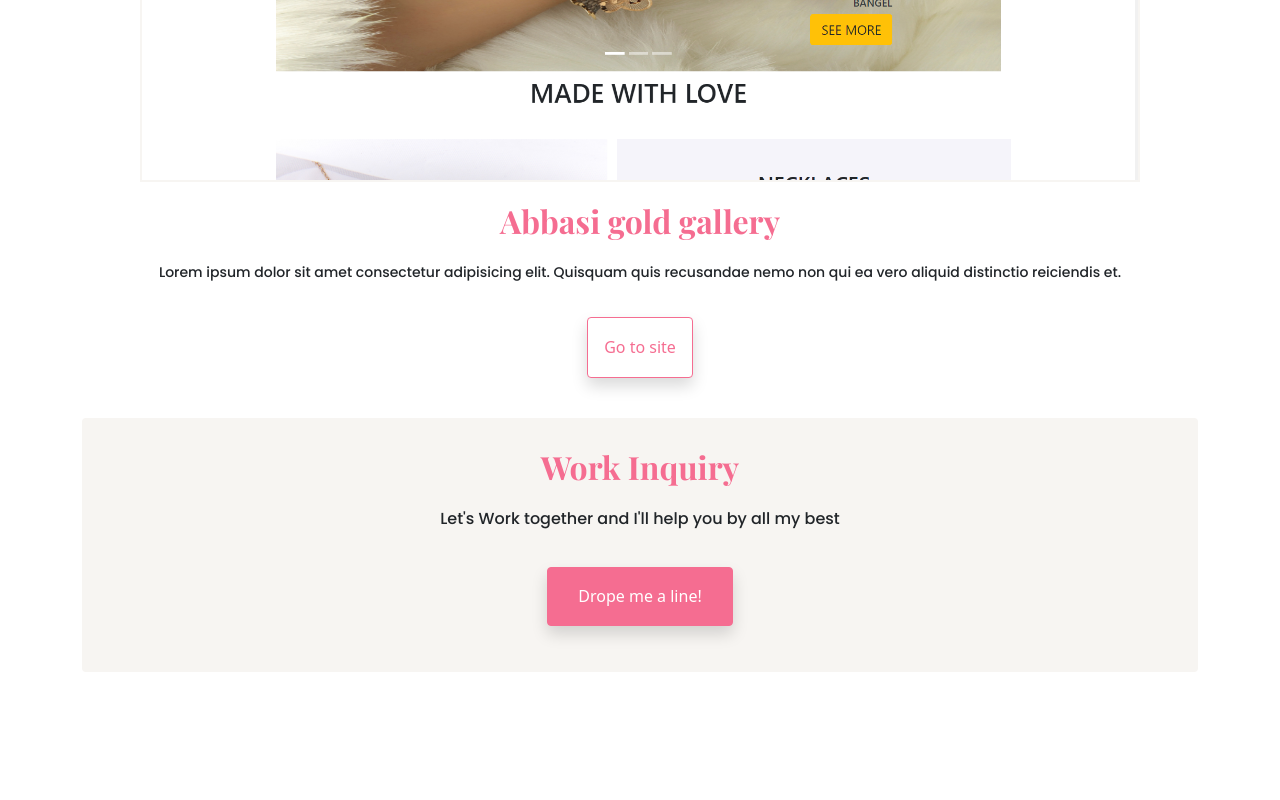
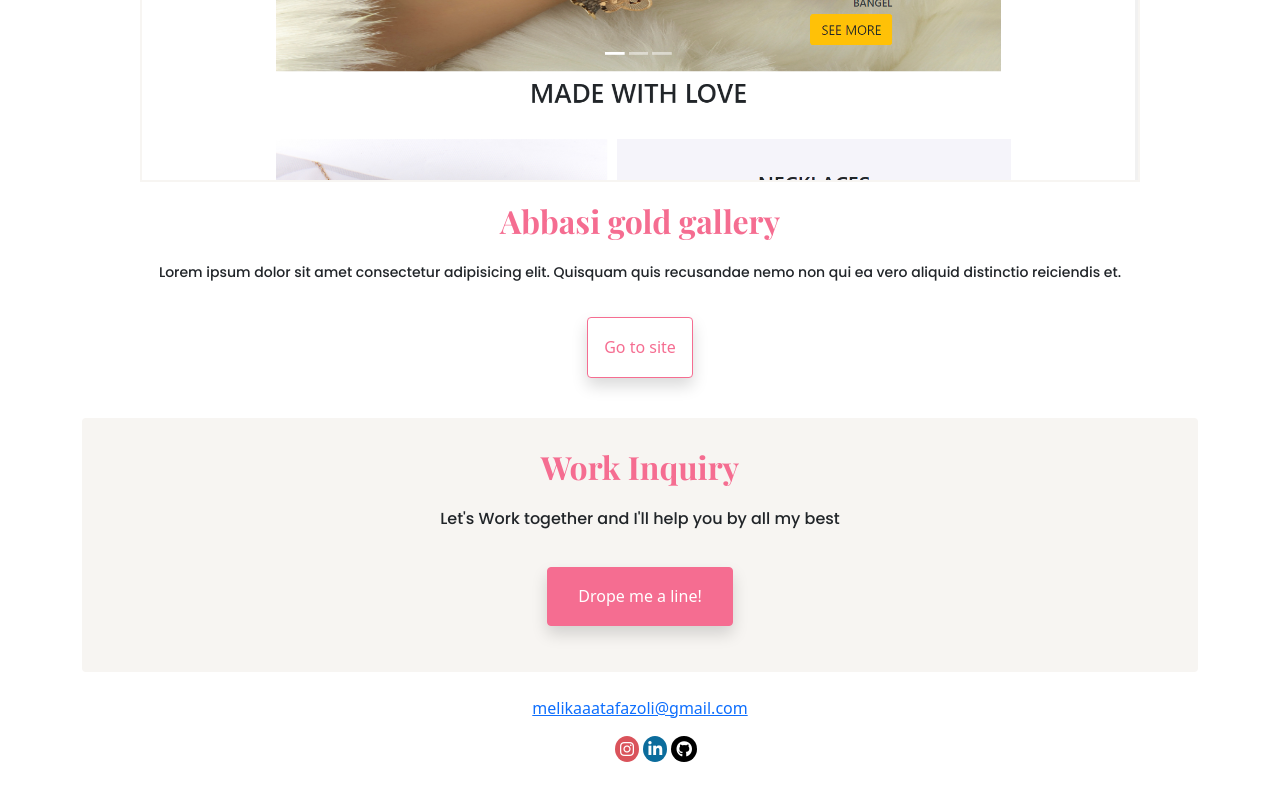
Before and after one commit to melika760/portfolio-project, a plain HTML site: page index.html in a window 1280 px wide. Shown: the part 2192-2992 px from the top of the page. Before the commit the page ends 2936 px from the top, so only its background shows below. Drawn offline with nearby package versions, Linux system fonts and the light colour scheme.

Commit message:
add footer

```diff
--- a/index.html
+++ b/index.html
@@ -126,7 +126,7 @@
       </div>
     </div>
 </div>
-<div class="work-inquery text-center mt-4">
+<div class="work-inquery text-center mt-4 mb-4">
    <h2>Work Inquiry</h2>
       <p>Let's Work together and I'll help you by all my best</p>
       <a class="btn btn-talk shadow  mb-3 " id="btn-contact" href="/popup.html" target="popup"
@@ -135,10 +135,17 @@
     </a>
 
 </div>
-<!-- <footer class="text-center">
-  <a href="mailto:melikaaatafazoli@gmail.com">melikaaatafazoli@gmail.com</a>
+<footer class="text-center" >
+  <a href="mailto:melikaaatafazoli@gmail.com"class="">melikaaatafazoli@gmail.com</a>
+  <ul class="socialmedia mt-2">
+    <li class="mr-2 mt-2"><a href=""><i class="fa fa-instagram p-color  fa-x" ></i></a> </li>
+    <li class="mr-2 mt-2"><a href="https://www.linkedin.com/in/melika-tafazoli-45724020b/"><i class="fa fa-linkedin t-color fa-x" aria-hidden="true"></i></a></li>
 
-</footer> -->
+    <li class=" mt-2"><a href=""><i class="fa fa-github ti-color fa-x" aria-hidden="true"></i></a></li>
+
+
+  </ul>
+</footer>
 
 
 <!-- space -->
--- a/src/style.css
+++ b/src/style.css
@@ -118,6 +118,23 @@ font-size: 14px;
     border-radius: 4px;
 
 }
-form .help{
-   height: 130px;
+.socialmedia i{
+    border-radius:50%;
+    color:white;
+    padding:5px;
+
+
+
 }
+ .socialmedia li{
+    display: inline-block;
+}
+.socialmedia li .t-color{
+    background-color:#0b6c9c
+}
+ .socialmedia li .p-color{
+    background-color: #da535b;
+}
+ .socialmedia li .ti-color{
+    background-color:black;
+}
```
